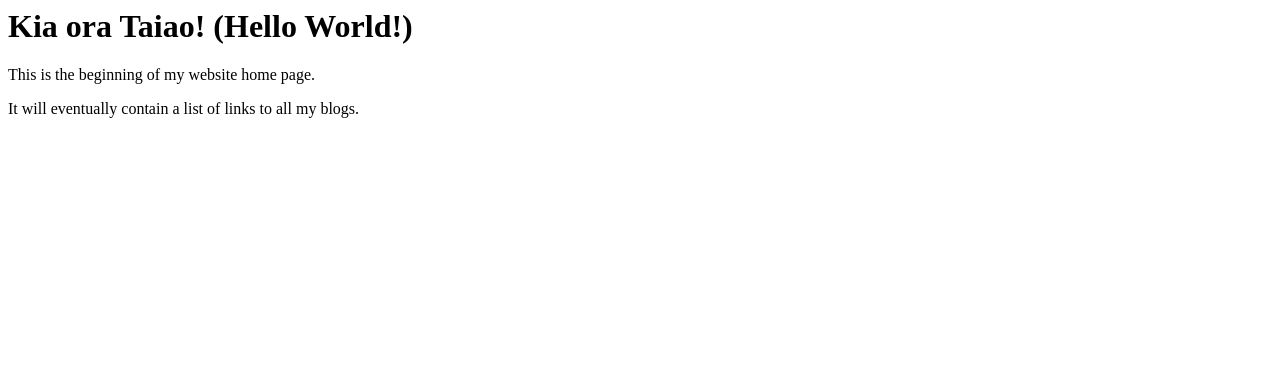
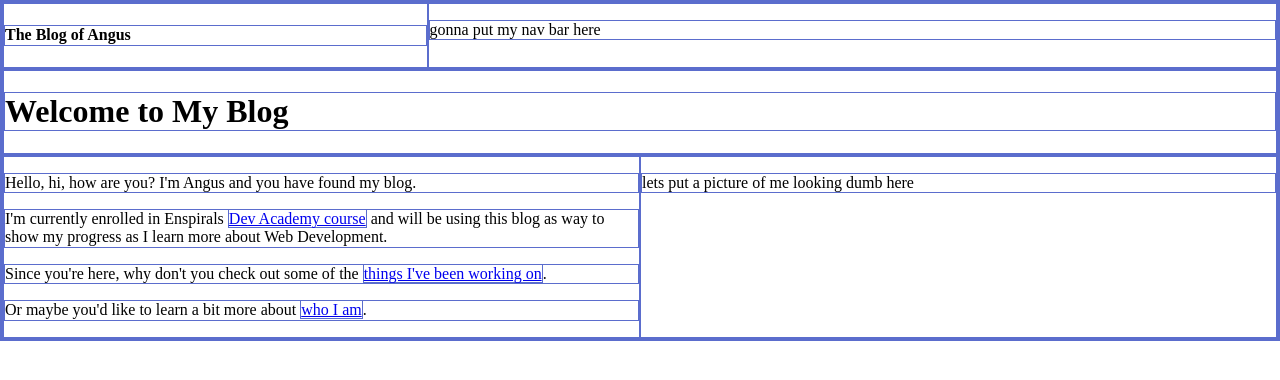
Before and after one commit to angus-mcconnell/angus-mcconnell.github.io, a plain HTML site: page index.html in a window 1280 px wide. Drawn offline with Linux system fonts and the light colour scheme.

Commit message:
basic layout of welcome page

```diff
--- a/index.html
+++ b/index.html
@@ -1,9 +1,37 @@
+
+<!DOCTYPE html>
 <html>
   <head>
-    <title>My blog</title>
+    <title>Welcome To My Blog</title>
+    <meta charset="UTF-8">
+    <link rel="stylesheet" type="text/css" href="styles/normalize.css">
+    <link rel="stylesheet" type="text/css" href="styles/main.css">
+    <link rel="stylesheet" type="text/css" href="styles/normalize.css">
+  </head>
   <body>
-    <h1>Kia ora Taiao! (Hello World!)</h1>
-    <p> This is the beginning of my website home page.</p>
-    <p> It will eventually contain a list of links to all my blogs. </p>
+    <div class="row" id="hdr">
+      <div class="col-4">
+        <h4>The Blog of Angus</h2>
+      </div>
+      <div class="col-8">
+        <p>gonna put my nav bar here</p>
+      </div>
+    </div>
+    <div class="row" id="ttl">
+      <div class="col-12">
+        <h1>Welcome to My Blog</h1>
+      </div>
+    </div>
+    <div class="row">
+      <div class="col-6" class="txt">
+        <p>Hello, hi, how are you? I'm Angus and you have found my blog.</p>
+        <p>I'm currently enrolled in Enspirals <a href="https://devacademy.co.nz/" target="_blank">Dev Academy course</a> and will be using this blog as way to show my progress as I learn more about Web Development.</p>
+        <p>Since you're here, why don't you check out some of the <a href="#"> things I've been working on</a>.</p>
+        <p>Or maybe you'd like to learn a bit more about <a href="#">who I am</a>.</p>
+      </div>
+      <div class="col-6" class="img">
+        <p>lets put a picture of me looking dumb here</p>
+      </div>
+    </div>
   </body>
 </html>
--- a/styles/main.css
+++ b/styles/main.css
@@ -0,0 +1,57 @@
+* {
+    box-sizing: border-box;
+    width: 100%;
+    border: solid #5B6DCD 1px;
+}
+#hdr {
+
+}
+#ttl {
+
+}
+.txt{
+
+}
+.img{
+
+}
+.row {
+    width: 100%;
+    display: flex;
+}
+.col-1 {
+    width: 8.33%;
+}
+.col-2 {
+    width: 16.66%;
+}
+.col-3 {
+    width: 25%;
+}
+.col-4 {
+    width: 33.33%;
+}
+.col-5 {
+    width: 41.66%;
+}
+.col-6 {
+    width: 50%;
+}
+.col-7 {
+    width: 58.33%;
+}
+.col-8 {
+    width: 66.66%;
+}
+.col-9 {
+    width: 75%;
+}
+.col-10 {
+    width: 83.33%;
+}
+.col-11 {
+    width: 91.66%;
+}
+.col-12 {
+    width: 100%;
+}
```
